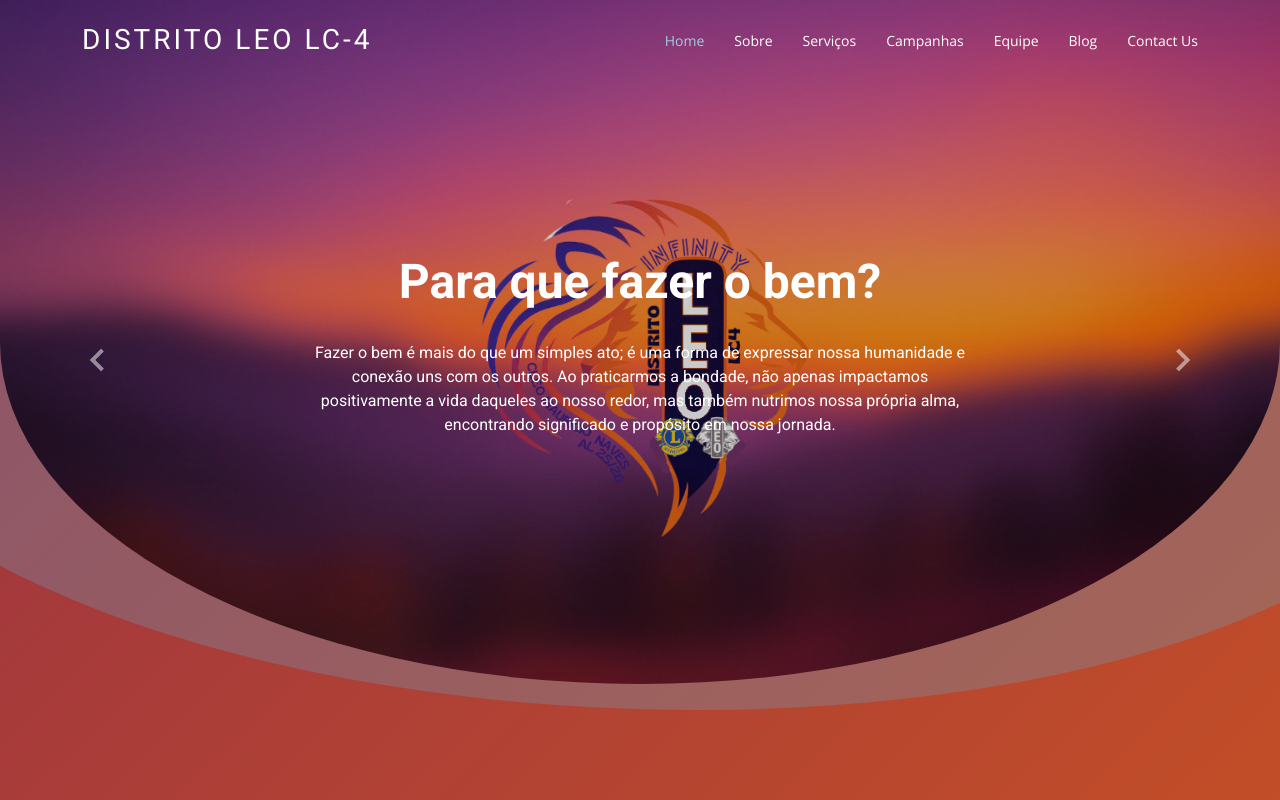
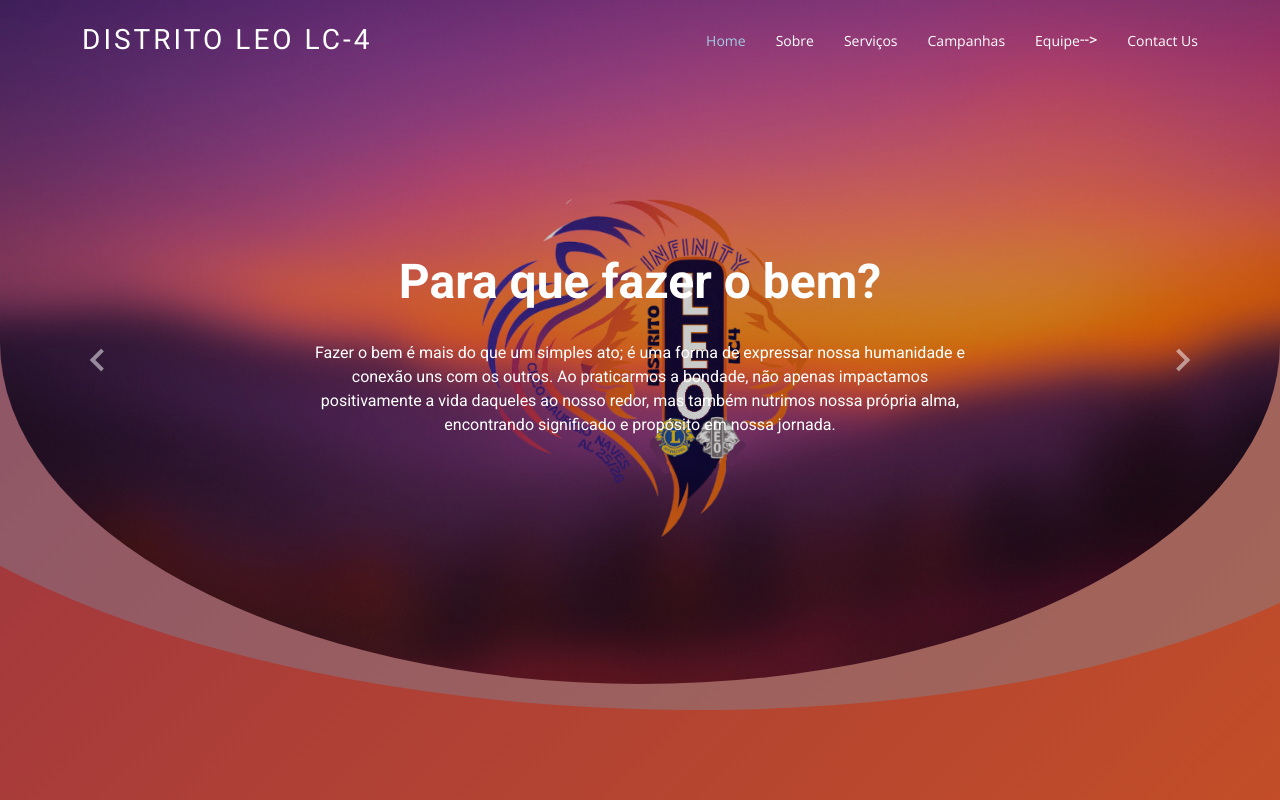
Before and after one commit to Mauricio-DevOps/LeoLider, a plain HTML site: page index.html in a window 1280 px wide. Shown: the top 800 px of the page. Drawn offline with nearby package versions, Linux system fonts and the light colour scheme.

Commit message:
Comentar blog

```diff
--- a/index.html
+++ b/index.html
@@ -56,7 +56,7 @@
           <li><a href="services.html">Serviços</a></li>
           <li><a href="portfolio.html">Campanhas</a></li>
           <li><a href="team.html">Equipe</a></li>
-          <li><a href="blog.html">Blog</a></li>
+          <!-- <!-- <li><a href="blog.html">Blog</a></li> --> -->
 
           <li><a href="contact.html">Contact Us</a></li>
         </ul>
```
Also changed, not shown: about.html (+1 -1 lines), blog-single.html (+1 -1 lines), blog.html (+1 -1 lines), contact.html (+1 -1 lines), portfolio-details.html (+1 -1 lines), portfolio.html (+1 -1 lines), services.html (+1 -1 lines), team.html (+1 -1 lines).
